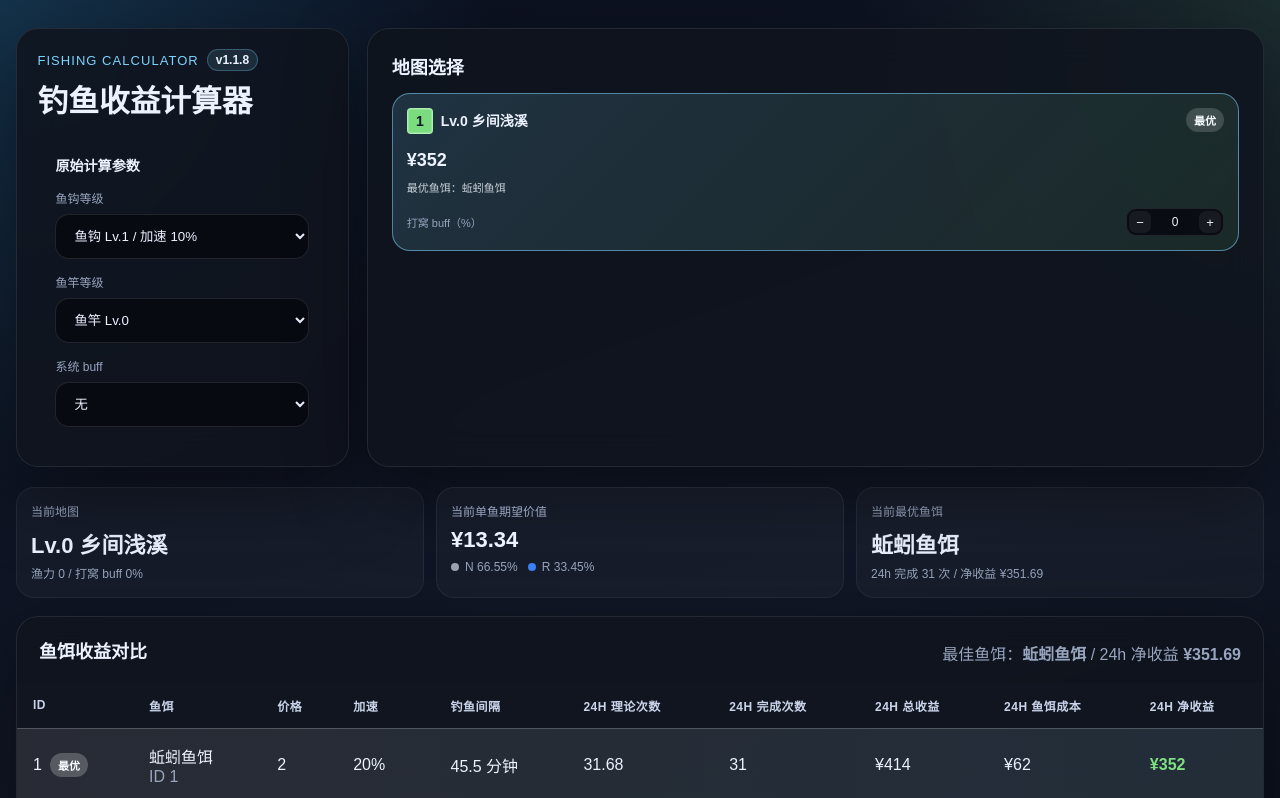
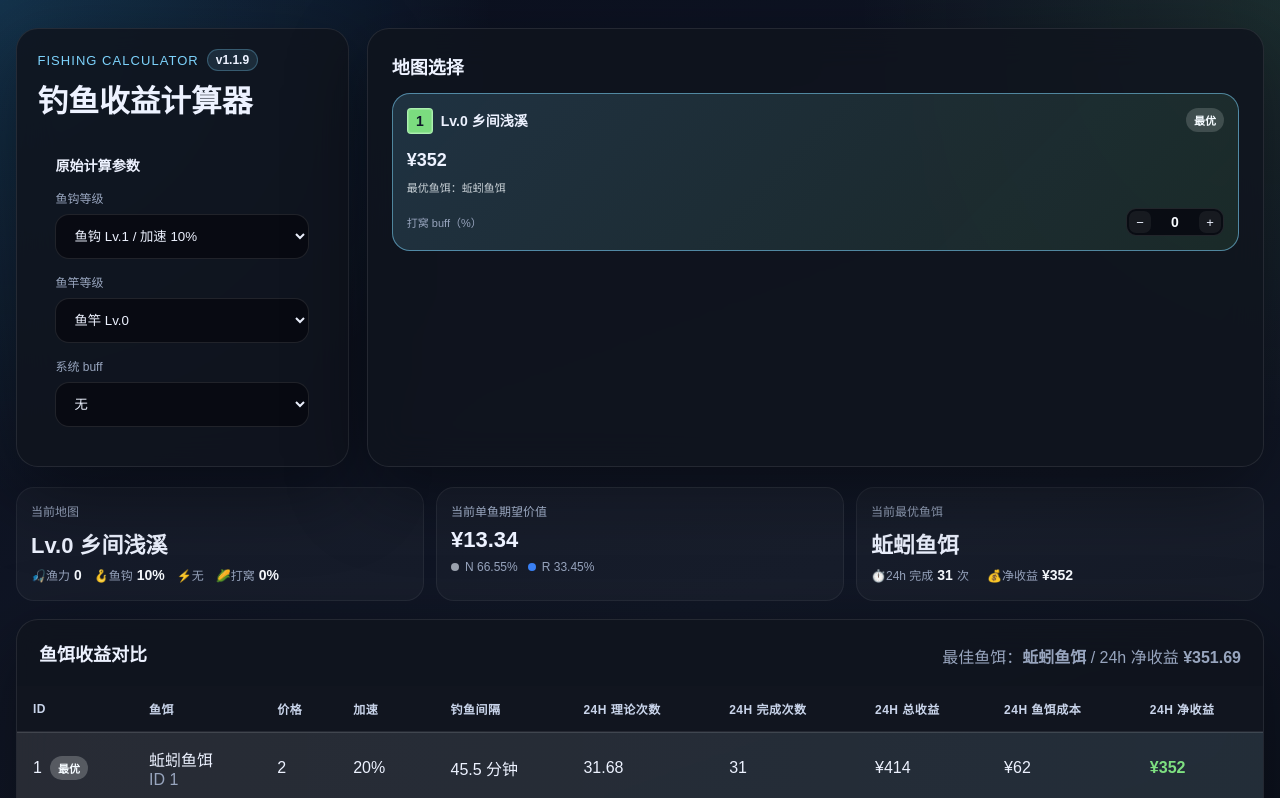
Before and after one commit to luyh7/fishing-profit, a plain HTML site: page index.html in a window 1280 px wide. Shown: the top 798 px of the page. Drawn offline with Linux system fonts and the light colour scheme.

Commit message:
feat: Enhance summary rendering with new highlight functions and improved UI styling

```diff
--- a/app.js
+++ b/app.js
@@ -324,12 +324,22 @@
     }
   }
 
-  function renderSummary(selectedMapRow, bestBaitRow) {
+  function highlightPercentValues(text, className) {
+    return String(text).replace(
+      /(\d+(?:\.\d+)?)%/g,
+      `<span class="${className}">$1%</span>`,
+    );
+  }
+
+  function renderSummary(selectedMapRow, bestBaitRow, inputs) {
     elements.selectedMapName.textContent = selectedMapRow
       ? ` Lv.${selectedMapRow.map.level} ${selectedMapRow.map.name}`
       : "-";
-    elements.selectedMapDelta.textContent = selectedMapRow
-      ? `渔力 ${selectedMapRow.delta} / 打窝 buff ${formatNumber(selectedMapRow.baitBuff, 2)}%`
+    elements.selectedMapDelta.className = selectedMapRow
+      ? "small selected-map-delta"
+      : "small";
+    elements.selectedMapDelta.innerHTML = selectedMapRow
+      ? `<span class="selected-map-delta-item"><span class="selected-map-delta-label">🎣渔力</span><span class="selected-map-delta-value">${selectedMapRow.delta}</span></span><span class="selected-map-delta-item"><span class="selected-map-delta-label">🪝鱼钩</span><span class="selected-map-buff-value">${formatPercent(inputs?.hookConfig?.speed ?? 0, 2)}</span></span><span class="selected-map-delta-item"><span class="selected-map-delta-label">⚡${highlightPercentValues(inputs?.systemBuffConfig?.name ?? "", "selected-map-buff-value")}</span></span><span class="selected-map-delta-item"><span class="selected-map-delta-label">🌽打窝</span><span class="selected-map-buff-value">${formatNumber(selectedMapRow.baitBuff, 2)}%</span></span>`
       : "-";
     elements.selectedFishPrice.textContent = selectedMapRow
       ? `¥${formatNumber(selectedMapRow.expectedPrice, 2)}`
@@ -361,11 +371,14 @@
     elements.selectedBestBait.textContent = bestBaitRow
       ? bestBaitRow.bait.name
       : "-";
-    elements.selectedBestNet.textContent = bestBaitRow
-      ? `24h 完成 ${formatNumber(bestBaitRow.completedCount, 0)} 次 / 净收益 ¥${formatNumber(
+    elements.selectedBestNet.className = bestBaitRow
+      ? "small selected-best-net"
+      : "small";
+    elements.selectedBestNet.innerHTML = bestBaitRow
+      ? `<span class="selected-best-net-item">⏱️24h 完成 <span class="selected-best-net-value">${formatNumber(bestBaitRow.completedCount, 0)}</span> 次</span><span class="selected-best-net-item">💰净收益 <span class="selected-best-net-value">¥${formatNumber(
           bestBaitRow.netRevenue,
-          2,
-        )}`
+          0,
+        )}</span></span>`
       : "-";
   }
 
@@ -558,7 +571,7 @@
       systemBuff: inputs.systemBuffConfig,
     };
 
-    renderSummary(selectedMapRow, bestBaitRow);
+    renderSummary(selectedMapRow, bestBaitRow, inputs);
     if (options.skipMapCardRebuild) {
       updateMapCardValues(mapRows);
     } else {
--- a/config.js
+++ b/config.js
@@ -1,6 +1,6 @@
 window.FISH_FISHING_CONFIG = {
   versionPrefix: "1.1",
-  gitCommitCount: 8,
+  gitCommitCount: 9,
   baseIntervalHours: 1,
   statisticsHours: 24,
   rarityOrder: ["UR", "SSR", "SR", "R", "N"],
--- a/index.html
+++ b/index.html
@@ -164,6 +164,25 @@
         color: var(--muted);
         font-size: 12px;
       }
+
+        .selected-map-delta {
+          display: flex;
+          flex-wrap: wrap;
+          align-items: baseline;
+          justify-content: flex-start;
+          gap: 4px 12px;
+        }
+
+        .selected-map-delta-item {
+          display: inline-flex;
+          align-items: baseline;
+          min-width: 0;
+          gap: 4px;
+        }
+
+        .selected-map-delta-label {
+          white-space: nowrap;
+        }
 
       .metric-value,
       .summary-card .value,
@@ -396,9 +415,12 @@
       .map-card-buff-stepper .stepper-value {
         min-width: 36px;
         text-align: center;
-        font-size: 12px;
-        color: var(--text);
+        display: inline-block;
+        font-size: 14px;
+        font-weight: 900;
+        color: #f8fbff;
         font-variant-numeric: tabular-nums;
+        line-height: 1;
       }
 
       .map-card-header {
@@ -466,6 +488,41 @@
         color: var(--muted);
         font-size: 11px;
         line-height: 1.4;
+      }
+
+      .selected-map-delta-value {
+        font-size: 1.15em;
+        font-weight: 800;
+        color: #f8fbff;
+      }
+
+      .selected-map-buff-value {
+        font-size: 14px;
+        font-weight: 900;
+        color: #f8fbff;
+        font-variant-numeric: tabular-nums;
+      }
+
+      .selected-best-net {
+        display: flex;
+        flex-wrap: wrap;
+        align-items: baseline;
+        justify-content: flex-start;
+        gap: 4px 18px;
+      }
+
+      .selected-best-net-item {
+        display: inline-flex;
+        align-items: baseline;
+        gap: 4px;
+        min-width: 0;
+      }
+
+      .selected-best-net-value {
+        font-size: 14px;
+        font-weight: 900;
+        color: #f8fbff;
+        font-variant-numeric: tabular-nums;
       }
 
       .map-card-best-bait {
```
